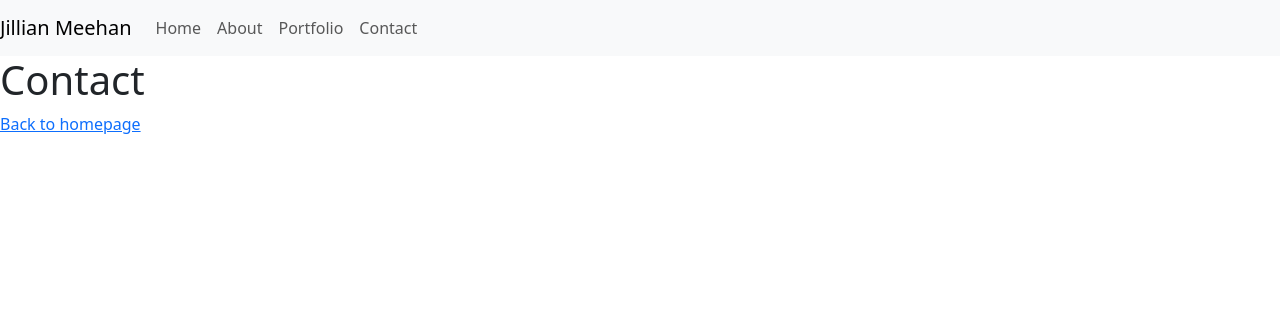
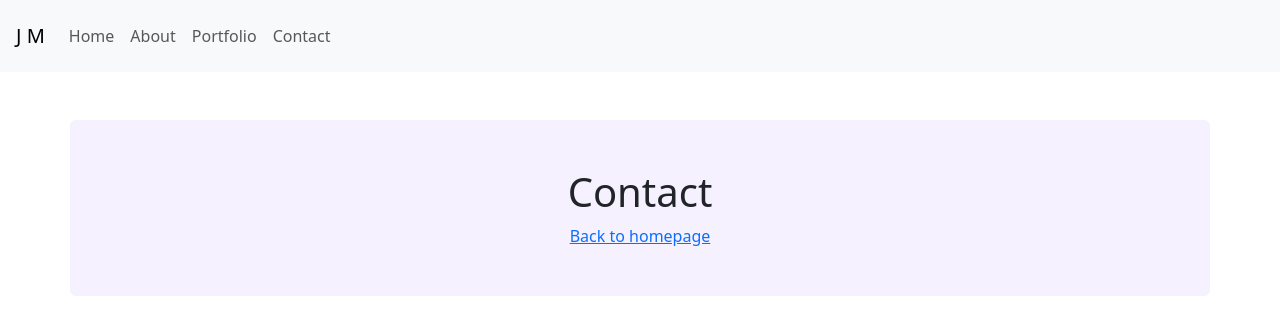
Before and after one commit to JillianMeehan/JillianMeehanCV, a plain HTML site: page contact.html in a window 1280 px wide. Drawn offline with nearby package versions, Linux system fonts and the light colour scheme.

Commit message:
Styled navbar and headings with flex and padding in all files

```diff
--- a/contact.html
+++ b/contact.html
@@ -18,8 +18,8 @@
     ></script>
   </head>
   <body>
-    <nav class="navbar navbar-expand-lg navbar-light bg-light">
-      <a class="navbar-brand" href="index.html">Jillian Meehan</a>
+    <nav class="navbar navbar-expand-lg navbar-light bg-light p-3">
+      <a class="navbar-brand" href="index.html">J M</a>
       <button
         class="navbar-toggler"
         type="button"
@@ -50,7 +50,13 @@
         </ul>
       </div>
     </nav>
-    <h1>Contact</h1>
-    <a href="index.html">Back to homepage</a>
+    <div class="container py-5 mt-5 mb-5 rounded">
+      <div class="d-flex justify-content-center">
+        <h1>Contact</h1>
+      </div>
+      <div class="d-flex justify-content-center">
+        <a href="index.html">Back to homepage</a>
+      </div>
+    </div>
   </body>
 </html>
```
Also changed, not shown: about.html (+7 -5 lines), portfolio.html (+10 -4 lines).
